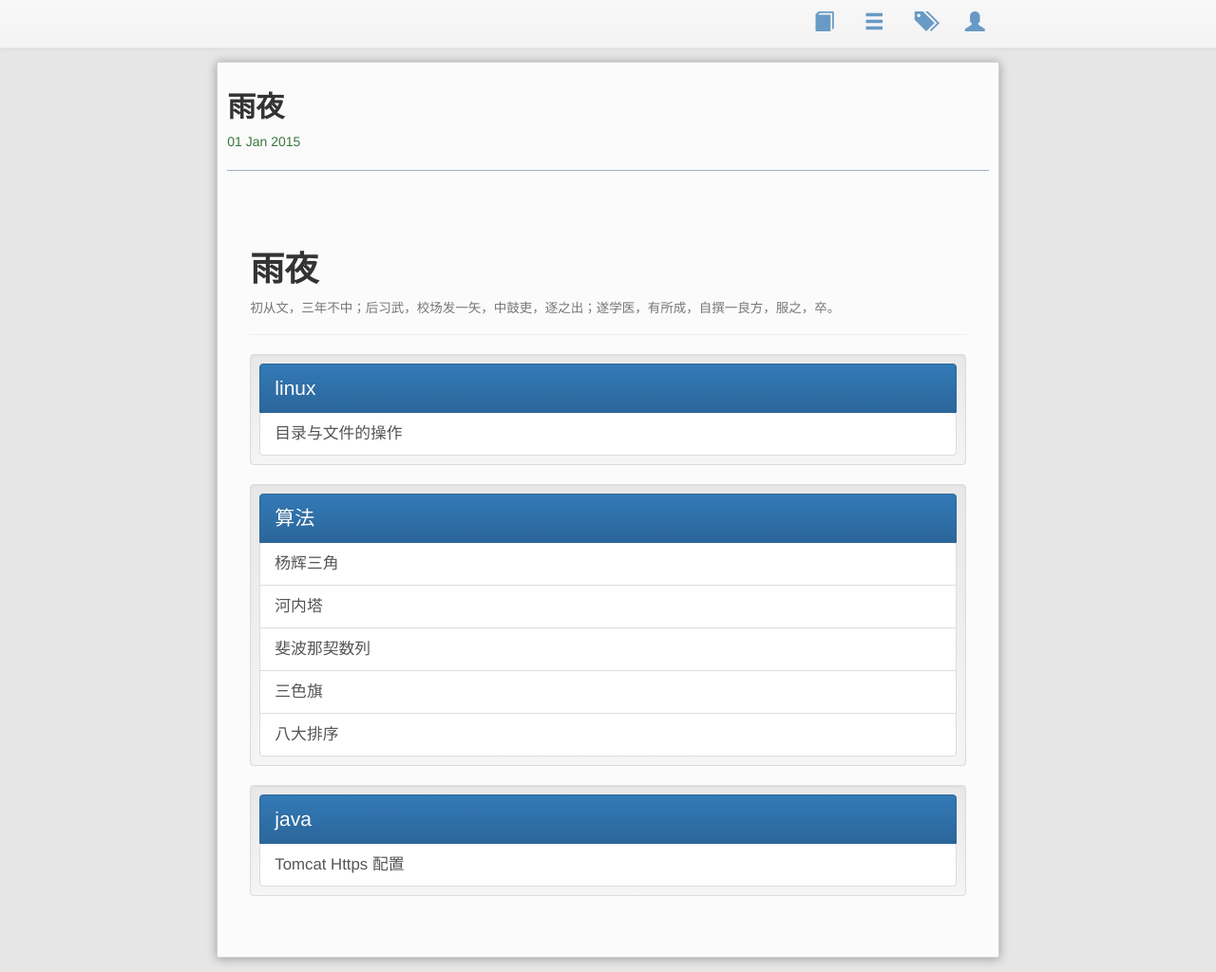
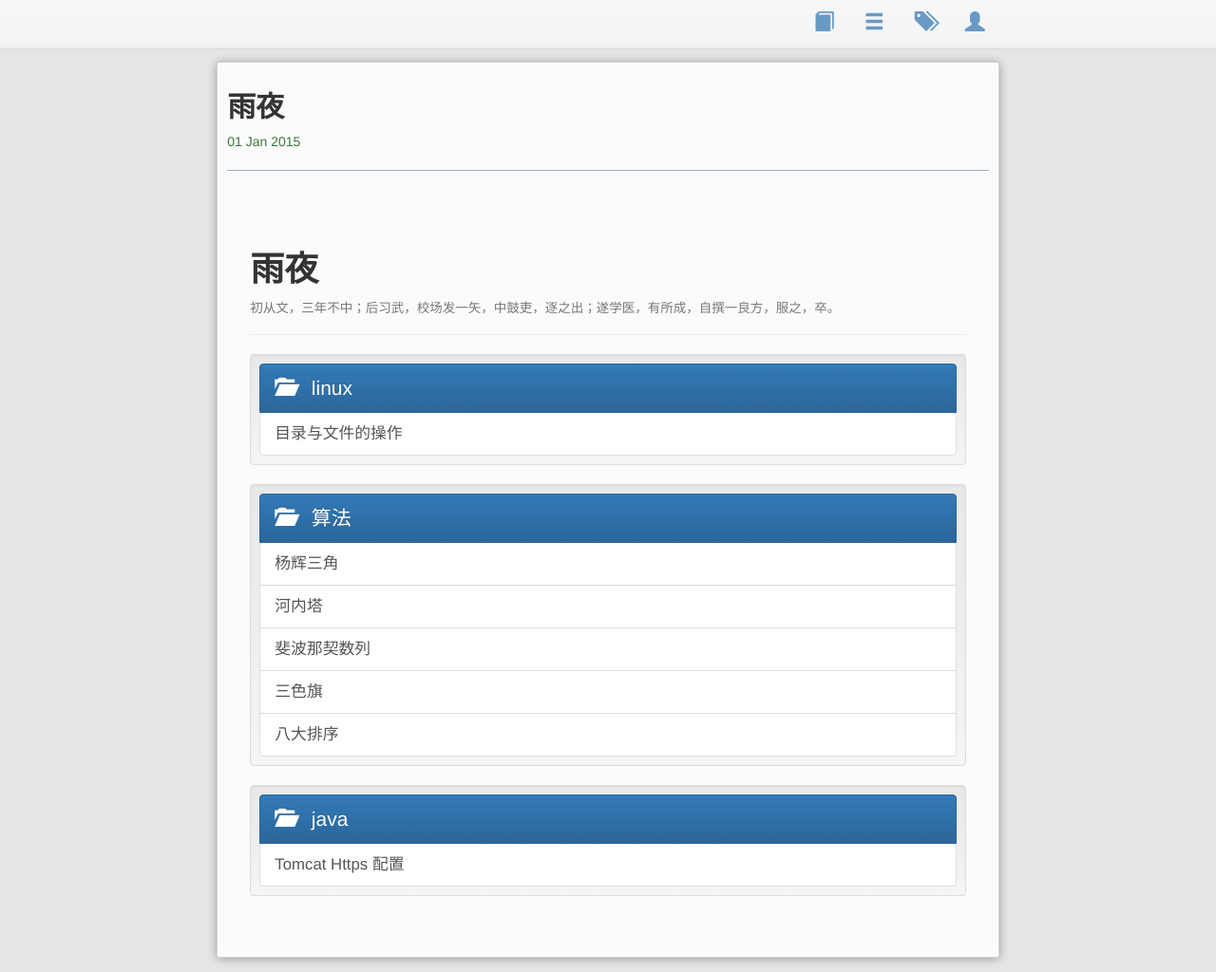
Before and after one commit to bit-ranger/blog, a Jekyll site: the page built from index.html, in a window 1280 px wide and 1024 px high. Shown: the whole window at 95% size. Built offline with Jekyll 4.4.1, drawn with Linux system fonts in a browser that asks for light colours; nearby versions of some CDN libraries; Markdown is read by kramdown in place of the engine named in the settings.

Commit message:
添加图标

```diff
--- a/index.html
+++ b/index.html
@@ -11,7 +11,7 @@ title: 雨夜
     </div>
     {% for category in site.categories %}
     <div class="list-group well well-sm" id="{{ category | first }}">
-        <a href="#collapse-{{ category | first }}" data-toggle="collapse"  class="list-group-item active font-md ">{{ category | first }}</a>
+        <a href="#collapse-{{ category | first }}" data-toggle="collapse"  class="list-group-item active font-md "><span class="glyphicon glyphicon-folder-open"></span> &nbsp;&nbsp;{{ category | first }}</a>
         <div id="collapse-{{ category | first }}" class="collapse in">
             {% for post in category.last %}
             <a class="list-group-item font-sm" href="{{ post.url }}" target="_blank">{{ post.title }}</a>
```
